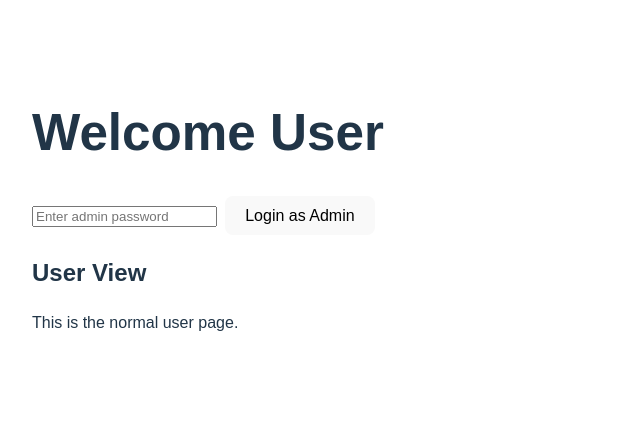
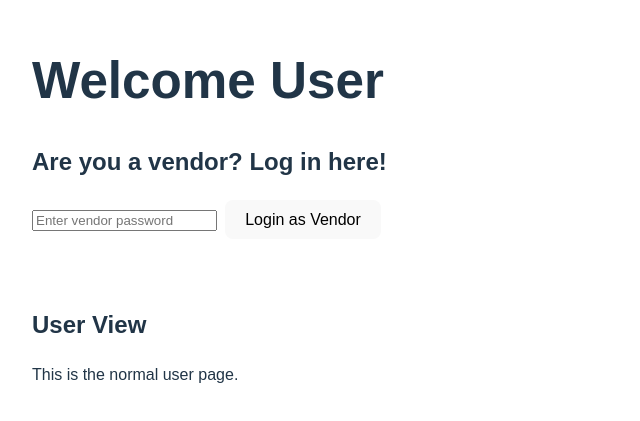
Before and after one commit to BenTuason/PokeToryDelux, a React (Vite) app in the folder client/: page / in a window 1280 px wide. Shown: the part 189-610 px from the top of the page, without its empty margins (0-640 px from the left). Built offline with nearby package versions, Linux system fonts and the light colour scheme.

Commit message:
updated UI a little

```diff
--- a/client/src/App.jsx
+++ b/client/src/App.jsx
@@ -26,14 +26,16 @@ export default function App() {
       {!isAdmin ? (
         <div>
           <h1>Welcome User</h1>
+          <h2>Are you a vendor? Log in here!</h2>
           <input
             type="password"
-            placeholder="Enter admin password"
+            placeholder="Enter vendor password"
             value={passwordInput}
             onChange={(e) => setPasswordInput(e.target.value)}
             style={{ marginRight: "0.5rem" }}
           />
-          <button onClick={handleLogin}>Login as Admin</button>
+          <button onClick={handleLogin}>Login as Vendor</button>
+          <div style={{height: "3rem"}}></div>
           <Home />
         </div>
       ) : (
@@ -43,7 +45,7 @@ export default function App() {
           <CardLookup />
           <button
             onClick={handleBack}
-            style={{ marginTop: "1rem", background: "#eee", padding: "0.5rem" }}
+            style={{ marginTop: "1rem", background: "#f00000", padding: "0.5rem" }}
           >
             Back to User
           </button>
```
